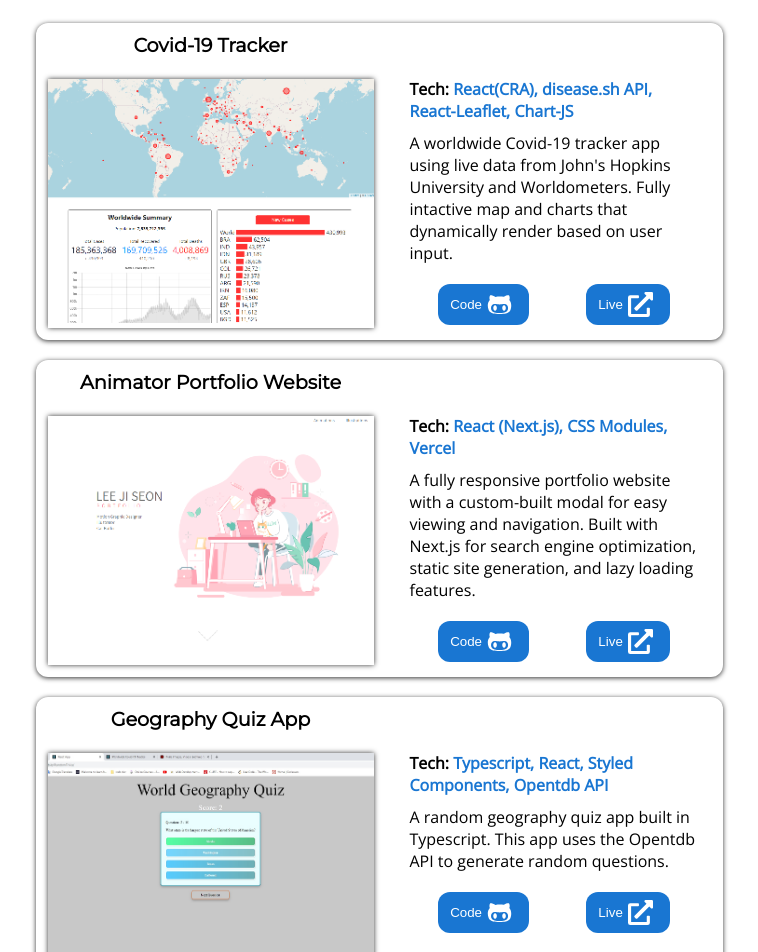
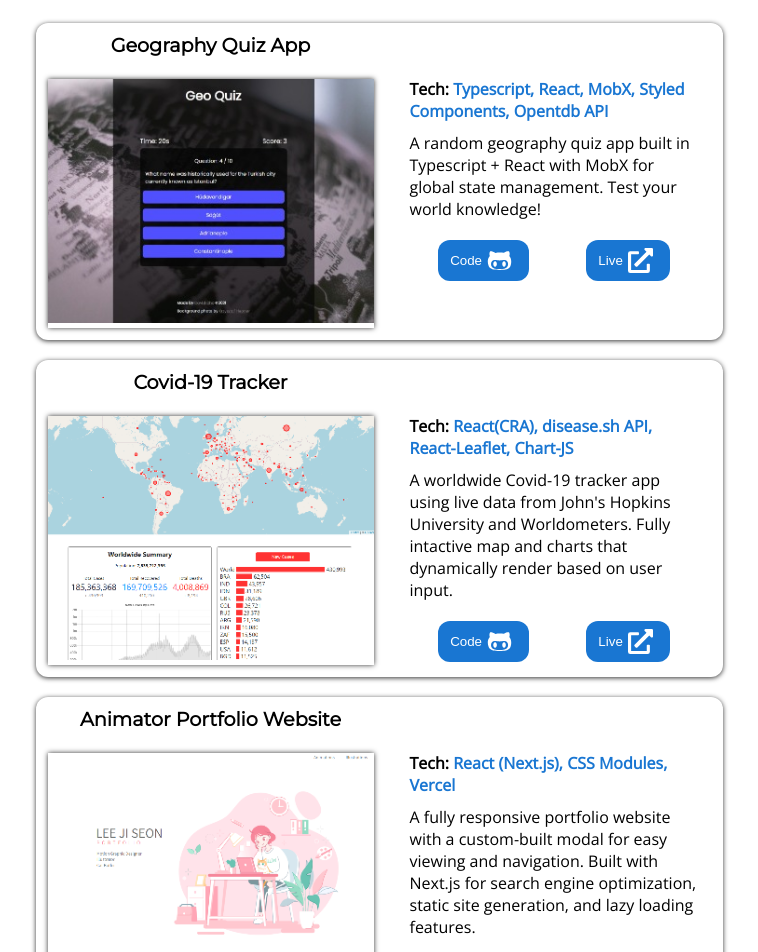
Before and after one commit to hoopslam/portfoliov2, a Next.js app: page / in a window 1280 px wide. Shown: the part 2140-3092 px from the top of the page, without its empty margins (261-1019 px from the left). Built offline with nearby package versions, Linux system fonts and the light colour scheme.

Commit message:
updated with geoquiz project

```diff
--- a/components/ui/SocialLinks.jsx
+++ b/components/ui/SocialLinks.jsx
@@ -5,8 +5,8 @@
 const SocialLinks = () => {
     return (
         <Container>
-            <a href="https://www.github.com/hoopslam" target="_blank" rel="noreferrer"><FaGithubAlt size={25} alt="Github Icon" aria-label="Github Link"/></a>
-            <a href="https://www.linkedin.com/in/david-cho-818aa7171/" target="_blank" rel="noreferrer"><FaLinkedin size={25} alt="LinkedIn Icon" aria-label="LinkedIn Link"/></a>
+            <a href="https://www.github.com/hoopslam" target="_blank"><FaGithubAlt size={25} alt="Github Icon" aria-label="Github Link"/></a>
+            <a href="https://www.linkedin.com/in/david-cho-818aa7171/" target="_blank"><FaLinkedin size={25} alt="LinkedIn Icon" aria-label="LinkedIn Link"/></a>
             <a href="mailto: hoopslam@gmail.com"><HiOutlineMail size={25} alt="Email Icon" aria-label="Email Link"/></a>
         </Container>
     )
--- a/util/constants.js
+++ b/util/constants.js
@@ -4,7 +4,17 @@
 
 export const PROJECTS = [
 	{
-		id: 1,
+        id: 1,
+		title: "Geography Quiz App",
+		image: "/images/projects/geoquiz.jpg",
+		mobile: "/images/projects/geoquizmobile.jpg",
+		description: "A random geography quiz app built in Typescript + React with MobX for global state management. Test your world knowledge!",
+		tech: "Typescript, React, MobX, Styled Components, Opentdb API",
+		github: "https://github.com/hoopslam/geoquiz",
+		live: "https://hoopslam.github.io/geoquiz/",
+	},
+	{
+		id: 2,
 		title: "Covid-19 Tracker",
 		description:
 			"A worldwide Covid-19 tracker app using live data from John's Hopkins University and Worldometers. Fully intactive map and charts that dynamically render based on user input.",
@@ -15,7 +25,7 @@
 		live: "https://hoopslam.github.io/Covid-19-tracker/",
 	},
 	{
-		id: 2,
+		id: 3,
 		title: "Animator Portfolio Website",
 		description:
 			"A fully responsive portfolio website with a custom-built modal for easy viewing and navigation.  Built with Next.js for search engine optimization, static site generation, and lazy loading features.",
@@ -24,16 +34,6 @@
 		mobile: "/images/projects/jiseonmobile.jpg",
 		github: "https://github.com/hoopslam/lee_jiseon",
 		live: "https://www.jiseonlee.art/",
-	},
-	{
-        id: 3,
-		title: "Geography Quiz App",
-		image: "/images/projects/random.jpg",
-		mobile: "/images/projects/randommobile.jpg",
-		description: "A random geography quiz app built in Typescript.  This app uses the Opentdb API to generate random questions.",
-		tech: "Typescript, React, Styled Components, Opentdb API",
-		github: "https://github.com/hoopslam/RandomTrivia",
-		live: "https://hoopslam.github.io/RandomTrivia/",
 	},
     {
         id: 4,
```
Also changed, not shown: public/images/projects/geoquiz.jpg (added), public/images/projects/geoquizmobile.jpg (added).
